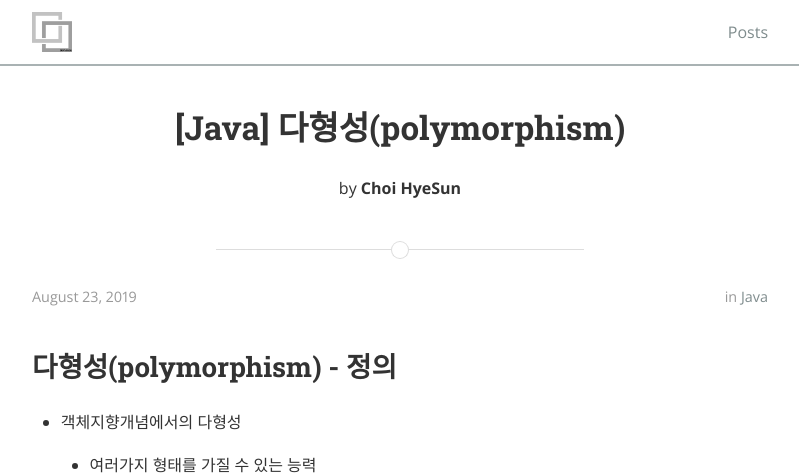
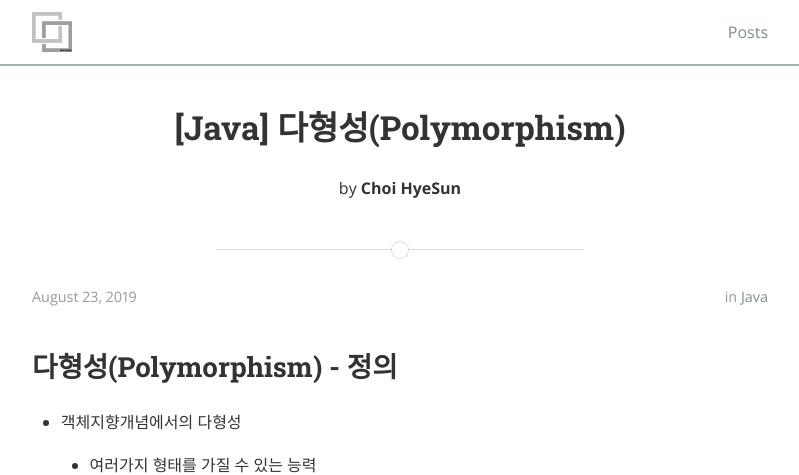
Before and after one commit to gptjs409/gptjs409.github.io, a Jekyll site: the page built from _posts/java/2019-08-23-polymorphism.md, in a window 1280 px wide and 900 px high. Shown: the top 475 px of the window, without its empty margins (240-1039 px from the left). Built offline with Jekyll 4.4.1, drawn with Linux system fonts in a browser that asks for light colours; nearby versions of some CDN libraries.

```diff
--- a/_posts/java/2019-08-23-polymorphism.md
+++ b/_posts/java/2019-08-23-polymorphism.md
@@ -1,6 +1,6 @@
 ---
 layout: post
-title:  "[Java] 다형성(polymorphism)"
+title:  "[Java] 다형성(Polymorphism)"
 date:   2019-08-23 23:19:25
 author: Choi HyeSun
 categories: java
@@ -13,7 +13,7 @@ tags:
   - instanceof
 ---
 
-## 다형성(polymorphism) - 정의
+## 다형성(Polymorphism) - 정의
 
 - 객체지향개념에서의 다형성
 
```
